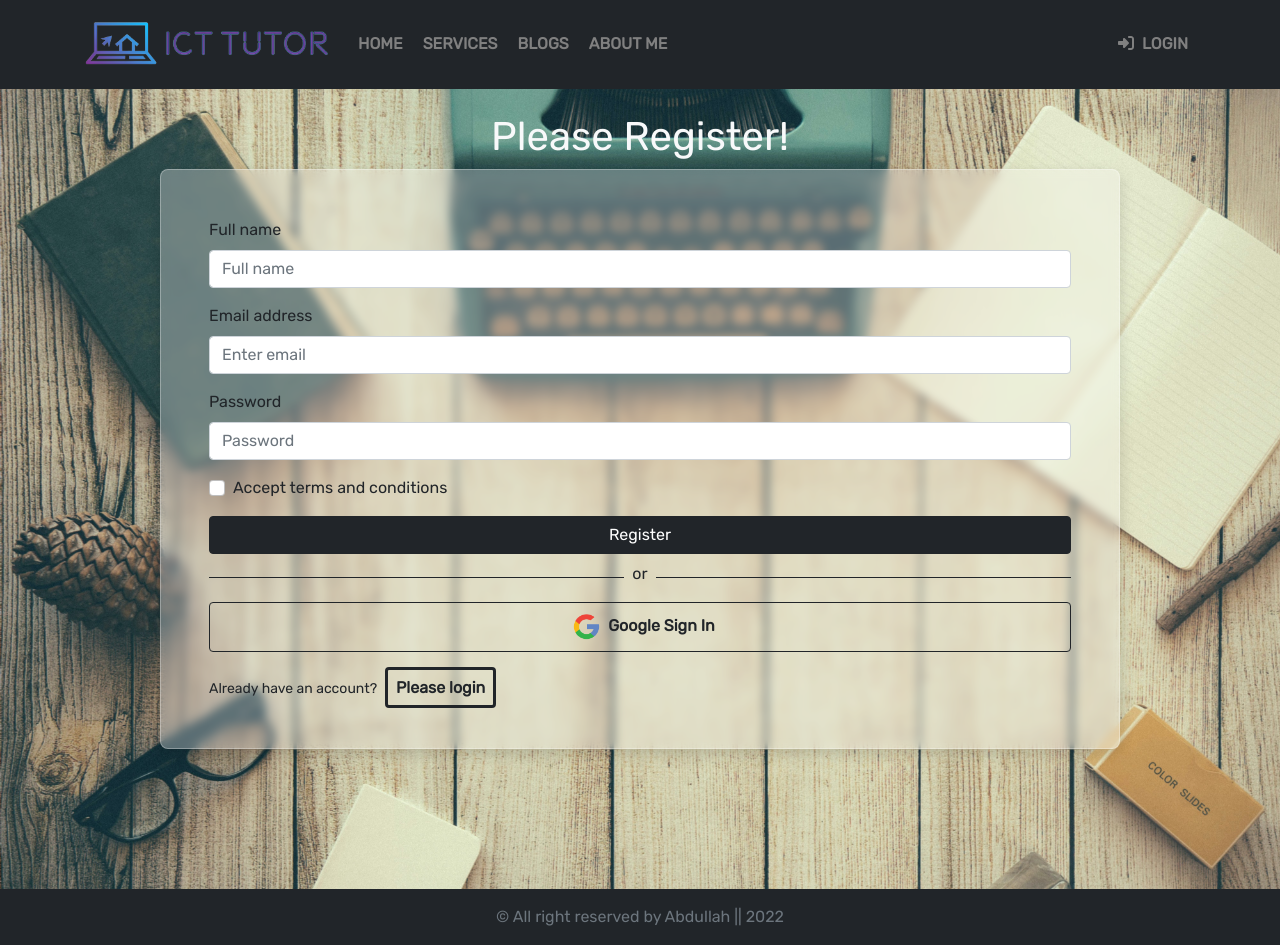
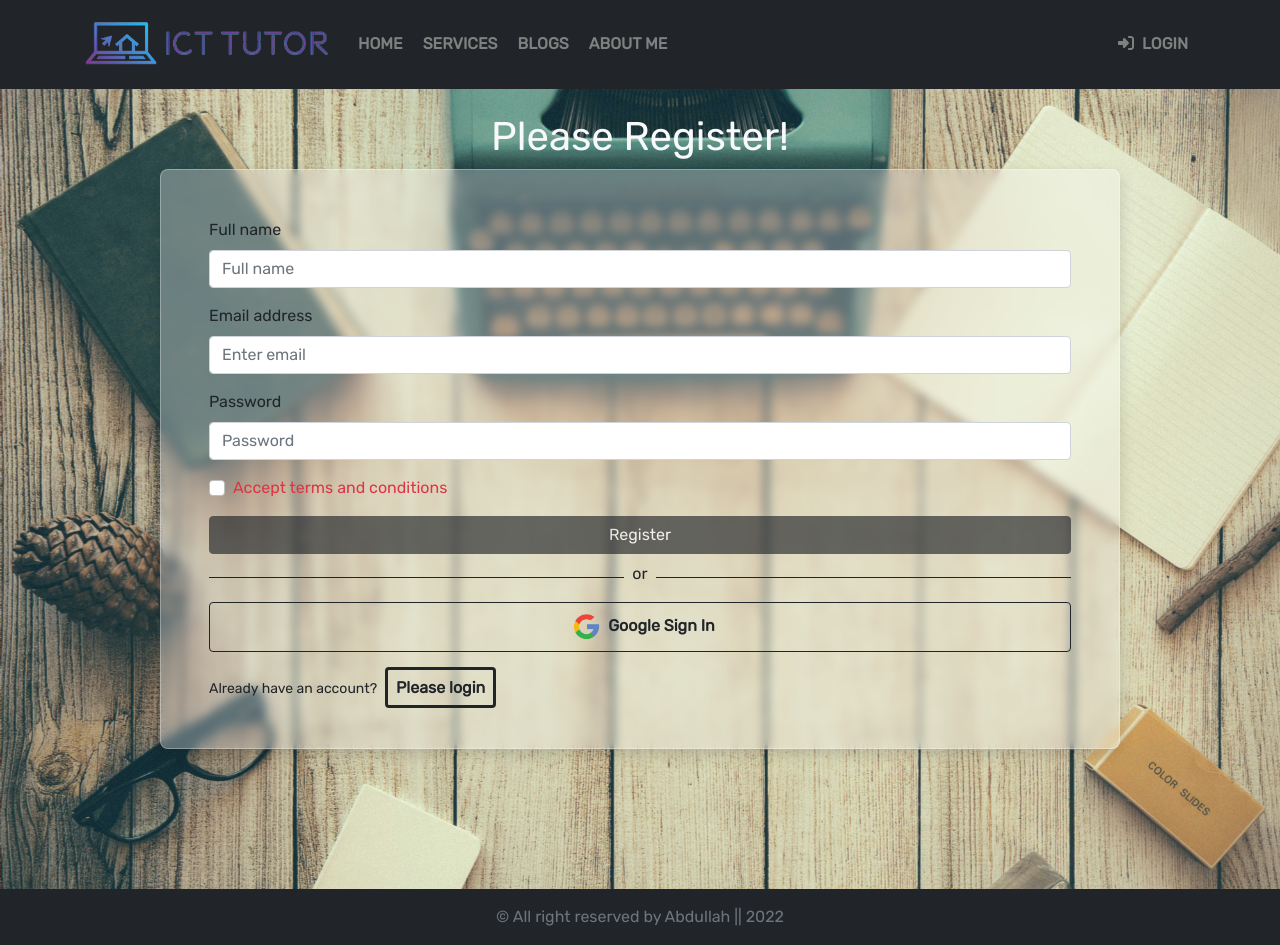
Before and after one commit to AbdullahAhmedKhan/ict-tutor, a React (Create React App) app: page /register in a window 1280 px wide. Built offline with nearby package versions, Linux system fonts and the light colour scheme; no server answers.

Commit message:
email verification added

```diff
--- a/src/Components/Login/Register.js
+++ b/src/Components/Login/Register.js
@@ -1,6 +1,6 @@
-import React, { useRef } from 'react';
+import React, { useRef, useState } from 'react';
 import { Button, Form } from 'react-bootstrap';
-import { useCreateUserWithEmailAndPassword } from 'react-firebase-hooks/auth';
+import { useCreateUserWithEmailAndPassword, useUpdateProfile } from 'react-firebase-hooks/auth';
 import { useNavigate } from 'react-router-dom';
 import auth from '../../firebase.init';
 import './Register.css';
@@ -9,24 +9,30 @@ const Register = () => {
     const navigate = useNavigate();
     const emailRef = useRef('');
     const passwordRef = useRef('');
+    const [agree, setAgree] = useState(false);
 
     const [
         createUserWithEmailAndPassword,
         user,
         loading,
         error,
-    ] = useCreateUserWithEmailAndPassword(auth);
+    ] = useCreateUserWithEmailAndPassword(auth, { sendEmailVerification: true });
+    const [updateProfile, updating, updateError] = useUpdateProfile(auth);
     if (user) {
+        console.log(user);
         navigate('/');
     }
     const handleLogin = () => {
         navigate('/login');
     }
-    const handleSubmit = e => {
-        e.preventDefault();
+    const handleSubmit = async (event) => {
+        event.preventDefault();
+        const name = event.target.name.value;
         const email = emailRef.current.value;
         const password = passwordRef.current.value;
-        createUserWithEmailAndPassword(email, password);
+        await createUserWithEmailAndPassword(email, password);
+        await updateProfile({ displayName: name });
+        navigate('/home');
     }
     return (
 
@@ -48,16 +54,16 @@ const Register = () => {
                         <Form.Control type="password" placeholder="Password" required ref={passwordRef} />
                     </Form.Group>
                     <Form.Group className="mb-3" controlId="formBasicCheckbox">
-                        <Form.Check type="checkbox" label="Accept terms and conditions" />
+
+                        <Form.Check onClick={() => setAgree(!agree)}  className={`ps-4 ${agree ? '' : 'text-danger'}`} htmlFor="terms" type="checkbox" label="Accept terms and conditions" />
                     </Form.Group>
-                    <Button className='w-100' variant="dark" type="submit">
+                    <Button disabled={!agree} className='w-100' variant="dark" type="submit">
                         Register
                     </Button>
                     <SocialLogin></SocialLogin>
                     <div className='mt-4'>
                         <small className='me-1'>Already have an account?</small> <span onClick={handleLogin} style={{ cursor: "pointer", width: "115px" }} className='border border-dark border-3 rounded p-2 my-1 fw-bold'>Please login</span>
                     </div>
-
                 </Form>
             </div>
         </div>
```
